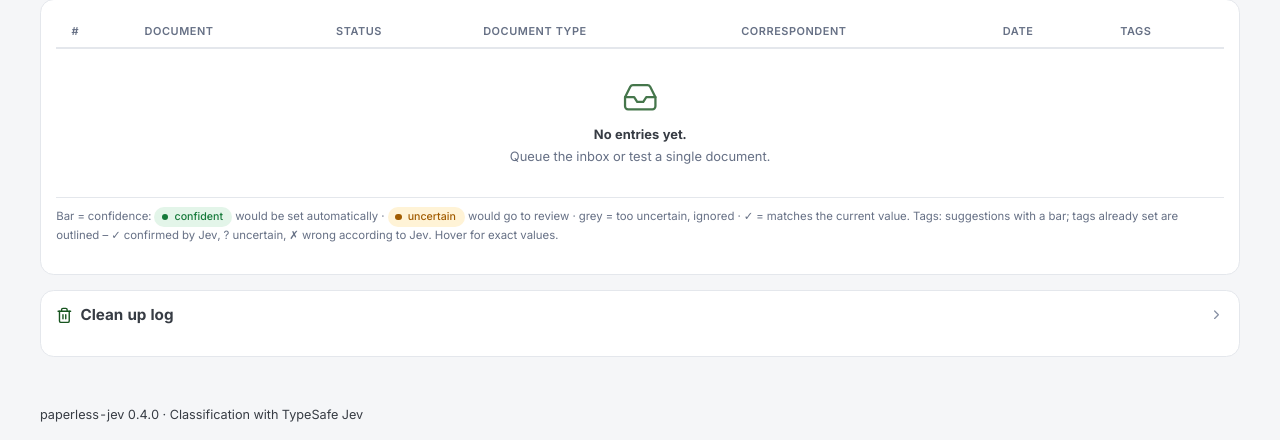
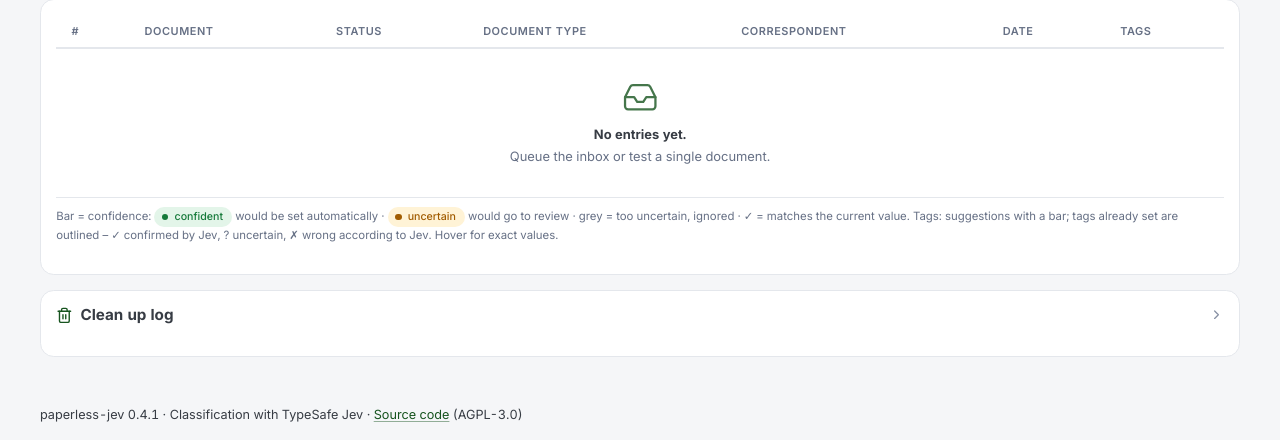
Before and after one commit to PenDraga/paperless-jev, a FastAPI app: template src/paperless_jev/templates/log.html in a window 1280 px wide. Shown: the part 361-801 px from the top of the page. Run offline with FastAPI, Linux system fonts and the light colour scheme; the template is opened without the code that fills it, so the values that code supplies are empty; parts of the project's set-up code (start-up, migrations or seed data) failed here and were passed over; some libraries are stand-ins or nearby versions.

Commit message:
Relicense under AGPL-3.0-or-later (from 0.4.1)
Versions up to 0.4.0 remain available under MIT. The footer links to the
source code, as the AGPL expects for software used over a network.

Co-Authored-By: Claude Opus 5.5 <noreply@anthropic.com>
Claude-Session: https://claude.ai/code/session_01VpzaMAkWBUucoQTmNfrLgC

```diff
--- a/pyproject.toml
+++ b/pyproject.toml
@@ -4,10 +4,10 @@ build-backend = "setuptools.build_meta"
 
 [project]
 name = "paperless-jev"
-version = "0.4.0"
+version = "0.4.1"
 description = "Classifies the Paperless-ngx inbox with TypeSafe Jev or a local model"
 requires-python = ">=3.12"
-license = { text = "MIT" }
+license = { text = "AGPL-3.0-or-later" }
 dependencies = [
     "fastapi>=0.115",
     "uvicorn[standard]>=0.30",
--- a/src/paperless_jev/__init__.py
+++ b/src/paperless_jev/__init__.py
@@ -1,3 +1,3 @@
 """Brücke zwischen Paperless NGX und TypeSafe Jev."""
 
-__version__ = "0.4.0"
+__version__ = "0.4.1"
--- a/src/paperless_jev/i18n.py
+++ b/src/paperless_jev/i18n.py
@@ -547,6 +547,7 @@ EN: dict[str, str] = {
     "Ollama-URL oder Modell fehlt": "Ollama URL or model missing",
     "Schwellwerte für das lokale Modell «{model}» – lokale Modelle melden tiefere Confidence-Werte als Jev und haben darum eigene Schwellwerte. Die von Jev bleiben gespeichert. Beispiel-Titel und ähnliche Dokumente werden bei lokalen Modellen nicht mitgeschickt.":
         "Thresholds for the local model «{model}» – local models report lower confidence values than Jev and therefore have their own thresholds. Jev's are kept. Example titles and similar documents are not sent to local models.",
+    "Quellcode": "Source code",
     "Dokument gibt es in Paperless nicht mehr (gelöscht oder im Papierkorb)": "The document no longer exists in Paperless (deleted or in the trash)",
     "Das Dokument wurde in Paperless gelöscht (Papierkorb). Dieser Eintrag ist nur noch Protokoll – in Paperless lässt es sich aus dem Papierkorb wiederherstellen.":
         "The document was deleted in Paperless (trash). This entry is only a record now – in Paperless it can be restored from the trash.",
--- a/src/paperless_jev/locales/es.json
+++ b/src/paperless_jev/locales/es.json
@@ -446,5 +446,6 @@
  "Ollama-URL oder Modell fehlt": "Falta la URL de Ollama o el modelo",
  "Schwellwerte für das lokale Modell «{model}» – lokale Modelle melden tiefere Confidence-Werte als Jev und haben darum eigene Schwellwerte. Die von Jev bleiben gespeichert. Beispiel-Titel und ähnliche Dokumente werden bei lokalen Modellen nicht mitgeschickt.": "Umbrales para el modelo local «{model}» – los modelos locales dan valores de confianza más bajos que Jev y por eso tienen sus propios umbrales. Los de Jev se conservan. Los títulos de ejemplo y los documentos similares no se envían a los modelos locales.",
  "Dokument gibt es in Paperless nicht mehr (gelöscht oder im Papierkorb)": "El documento ya no existe en Paperless (eliminado o en la papelera)",
- "Das Dokument wurde in Paperless gelöscht (Papierkorb). Dieser Eintrag ist nur noch Protokoll – in Paperless lässt es sich aus dem Papierkorb wiederherstellen.": "El documento se eliminó en Paperless (papelera). Esta entrada ahora es solo un registro – en Paperless se puede restaurar desde la papelera."
+ "Das Dokument wurde in Paperless gelöscht (Papierkorb). Dieser Eintrag ist nur noch Protokoll – in Paperless lässt es sich aus dem Papierkorb wiederherstellen.": "El documento se eliminó en Paperless (papelera). Esta entrada ahora es solo un registro – en Paperless se puede restaurar desde la papelera.",
+ "Quellcode": "Código fuente"
 }
--- a/src/paperless_jev/locales/fr.json
+++ b/src/paperless_jev/locales/fr.json
@@ -446,5 +446,6 @@
  "Ollama-URL oder Modell fehlt": "URL Ollama ou modèle manquant",
  "Schwellwerte für das lokale Modell «{model}» – lokale Modelle melden tiefere Confidence-Werte als Jev und haben darum eigene Schwellwerte. Die von Jev bleiben gespeichert. Beispiel-Titel und ähnliche Dokumente werden bei lokalen Modellen nicht mitgeschickt.": "Seuils pour le modèle local « {model} » – les modèles locaux renvoient des valeurs de confiance plus basses que Jev et ont donc leurs propres seuils. Ceux de Jev sont conservés. Les exemples de titres et documents similaires ne sont pas envoyés aux modèles locaux.",
  "Dokument gibt es in Paperless nicht mehr (gelöscht oder im Papierkorb)": "Le document n’existe plus dans Paperless (supprimé ou dans la corbeille)",
- "Das Dokument wurde in Paperless gelöscht (Papierkorb). Dieser Eintrag ist nur noch Protokoll – in Paperless lässt es sich aus dem Papierkorb wiederherstellen.": "Le document a été supprimé dans Paperless (corbeille). Cette entrée n’est plus qu’une trace – dans Paperless, il peut être restauré depuis la corbeille."
+ "Das Dokument wurde in Paperless gelöscht (Papierkorb). Dieser Eintrag ist nur noch Protokoll – in Paperless lässt es sich aus dem Papierkorb wiederherstellen.": "Le document a été supprimé dans Paperless (corbeille). Cette entrée n’est plus qu’une trace – dans Paperless, il peut être restauré depuis la corbeille.",
+ "Quellcode": "Code source"
 }
--- a/src/paperless_jev/locales/it.json
+++ b/src/paperless_jev/locales/it.json
@@ -446,5 +446,6 @@
  "Ollama-URL oder Modell fehlt": "URL Ollama o modello mancante",
  "Schwellwerte für das lokale Modell «{model}» – lokale Modelle melden tiefere Confidence-Werte als Jev und haben darum eigene Schwellwerte. Die von Jev bleiben gespeichert. Beispiel-Titel und ähnliche Dokumente werden bei lokalen Modellen nicht mitgeschickt.": "Soglie per il modello locale «{model}» – i modelli locali riportano valori di confidenza più bassi di Jev e hanno quindi soglie proprie. Quelle di Jev restano invariate. Titoli di esempio e documenti simili non vengono inviati ai modelli locali.",
  "Dokument gibt es in Paperless nicht mehr (gelöscht oder im Papierkorb)": "Il documento non esiste più in Paperless (eliminato o nel cestino)",
- "Das Dokument wurde in Paperless gelöscht (Papierkorb). Dieser Eintrag ist nur noch Protokoll – in Paperless lässt es sich aus dem Papierkorb wiederherstellen.": "Il documento è stato eliminato in Paperless (cestino). Questa voce ora è solo un registro – in Paperless può essere ripristinato dal cestino."
+ "Das Dokument wurde in Paperless gelöscht (Papierkorb). Dieser Eintrag ist nur noch Protokoll – in Paperless lässt es sich aus dem Papierkorb wiederherstellen.": "Il documento è stato eliminato in Paperless (cestino). Questa voce ora è solo un registro – in Paperless può essere ripristinato dal cestino.",
+ "Quellcode": "Codice sorgente"
 }
--- a/src/paperless_jev/locales/nl.json
+++ b/src/paperless_jev/locales/nl.json
@@ -446,5 +446,6 @@
  "Ollama-URL oder Modell fehlt": "Ollama-URL of model ontbreekt",
  "Schwellwerte für das lokale Modell «{model}» – lokale Modelle melden tiefere Confidence-Werte als Jev und haben darum eigene Schwellwerte. Die von Jev bleiben gespeichert. Beispiel-Titel und ähnliche Dokumente werden bei lokalen Modellen nicht mitgeschickt.": "Drempelwaarden voor het lokale model «{model}» – lokale modellen melden lagere zekerheidswaarden dan Jev en hebben daarom eigen drempelwaarden. Die van Jev blijven behouden. Voorbeeldtitels en vergelijkbare documenten worden niet naar lokale modellen gestuurd.",
  "Dokument gibt es in Paperless nicht mehr (gelöscht oder im Papierkorb)": "Het document bestaat niet meer in Paperless (verwijderd of in de prullenbak)",
- "Das Dokument wurde in Paperless gelöscht (Papierkorb). Dieser Eintrag ist nur noch Protokoll – in Paperless lässt es sich aus dem Papierkorb wiederherstellen.": "Het document is verwijderd in Paperless (prullenbak). Dit item is nu alleen nog een registratie – in Paperless kan het uit de prullenbak worden hersteld."
+ "Das Dokument wurde in Paperless gelöscht (Papierkorb). Dieser Eintrag ist nur noch Protokoll – in Paperless lässt es sich aus dem Papierkorb wiederherstellen.": "Het document is verwijderd in Paperless (prullenbak). Dit item is nu alleen nog een registratie – in Paperless kan het uit de prullenbak worden hersteld.",
+ "Quellcode": "Broncode"
 }
--- a/src/paperless_jev/locales/pl.json
+++ b/src/paperless_jev/locales/pl.json
@@ -446,5 +446,6 @@
  "Ollama-URL oder Modell fehlt": "Brak URL Ollama lub modelu",
  "Schwellwerte für das lokale Modell «{model}» – lokale Modelle melden tiefere Confidence-Werte als Jev und haben darum eigene Schwellwerte. Die von Jev bleiben gespeichert. Beispiel-Titel und ähnliche Dokumente werden bei lokalen Modellen nicht mitgeschickt.": "Progi dla modelu lokalnego «{model}» – modele lokalne zwracają niższe wartości pewności niż Jev, dlatego mają własne progi. Progi Jev pozostają bez zmian. Przykładowe tytuły i podobne dokumenty nie są wysyłane do modeli lokalnych.",
  "Dokument gibt es in Paperless nicht mehr (gelöscht oder im Papierkorb)": "Dokument już nie istnieje w Paperless (usunięty lub w koszu)",
- "Das Dokument wurde in Paperless gelöscht (Papierkorb). Dieser Eintrag ist nur noch Protokoll – in Paperless lässt es sich aus dem Papierkorb wiederherstellen.": "Dokument został usunięty w Paperless (kosz). Ten wpis jest już tylko zapisem historycznym – w Paperless można go przywrócić z kosza."
+ "Das Dokument wurde in Paperless gelöscht (Papierkorb). Dieser Eintrag ist nur noch Protokoll – in Paperless lässt es sich aus dem Papierkorb wiederherstellen.": "Dokument został usunięty w Paperless (kosz). Ten wpis jest już tylko zapisem historycznym – w Paperless można go przywrócić z kosza.",
+ "Quellcode": "Kod źródłowy"
 }
--- a/src/paperless_jev/templates/base.html
+++ b/src/paperless_jev/templates/base.html
@@ -107,6 +107,6 @@ document.addEventListener("submit", (e) => {
 });
 window.addEventListener("pageshow", () => document.getElementById("pj-loader").classList.remove("on"));
 </script>
-<footer class="container"><small>paperless-jev {{ version }} · {{ _("Klassifizierung mit TypeSafe Jev") }}</small></footer>
+<footer class="container"><small>paperless-jev {{ version }} · {{ _("Klassifizierung mit TypeSafe Jev") }} · <a href="https://github.com/PenDraga/paperless-jev">{{ _("Quellcode") }}</a> (AGPL-3.0)</small></footer>
 </body>
 </html>
```
Also changed, not shown: README.de.md (+5 -1 lines), README.md, 1 other file.
